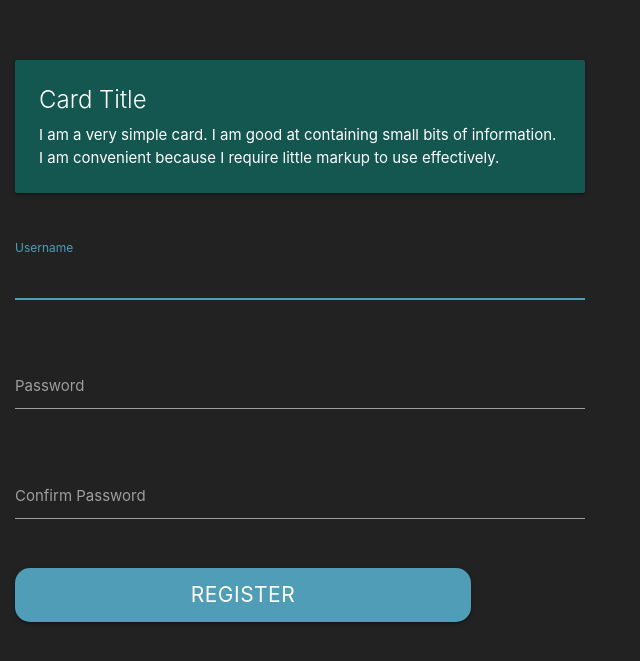
After one commit to oviv-git/Mental-Math, a Flask app: page /register in a window 1280 px wide. The commit adds this page. Shown: the top 661 px of the page, without its empty margins (0-640 px from the left). Run offline with Flask 3, Linux system fonts and the light colour scheme.

```diff
--- a/math_stone/app.py
+++ b/math_stone/app.py
@@ -2,7 +2,7 @@ from flask import Flask, flash, redirect, render_template, request, session
 from flask_session import Session
 import sqlite3
 
-from helpers import login_required
+from helpers import login_required, error
 
 app = Flask(__name__)
 
@@ -16,15 +16,55 @@ db = con.cursor()
 
 # remember res.fetchone() https://docs.python.org/3/library/sqlite3.html
 
-@app.route("/")
+@app.route("/", )
 def index():
     return render_template("/index.html")
 
 
-@app.route('/play', methods=['GET', 'POST'])
-@login_required
+
+@app.route('/play', methods=["POST"])
+# @login_required
 def play():
-    pass
+    """Sign in to be able to play"""
+    # Post is for the login form
+    # Get is for when you're in another page once you're logged in
+    if request.method == "GET":
+        print("play app route hit get")
+        return render_template("/play.html")
+
+    elif request.method == "POST":
+        print("play app route hit post")
+        return render_template("/play.html")
+
+
+@app.route('/register', methods=['GET', 'POST'])
+def register():
+    if request.method == "GET":
+        print("register app route using get")
+        return render_template("/register.html")
+
+    elif request.method == "POST":
+        if not request.form['reg_username']:
+            return error("Must include a username", 403)
+        username = request.form["reg_username"]
+
+        if not request.form['reg_password']:
+            return error("Must include a password", 403)
+        password = request.form["reg_password"]
+
+        if not request.form['reg_confirmation']:
+            return error("Must confirm password", 403)
+        confirmation = request.form["reg_confirmation"]
+
+        if password != confirmation:
+            return error("Password and confirmation must match", 403)
+
+        print(username, password, confirmation)
+
+
+        return render_template("/play.html")
+
+
 
 
 @app.route('/profile', methods=['GET', 'POST'])
--- a/math_stone/static/script.js
+++ b/math_stone/static/script.js
@@ -1 +1,14 @@
-// Definitly going to learn a lot of js soon :)
+function main() {
+    initializeModals();
+}
+
+
+function initializeModals() {
+    document.addEventListener('DOMContentLoaded', function() {
+        var modals = document.querySelectorAll('.modal')
+        var instances = M.Modal.init(modals);
+    });
+}
+
+
+main();
--- a/math_stone/static/style.css
+++ b/math_stone/static/style.css
@@ -1,3 +1,20 @@
+h1
+{
+    color: #4f9db7;
+}
+
+label.active
+{
+    color: #4f9db7 !important;
+}
+
+input:focus {
+    box-shadow: 0 1px 0 0 #4f9db7 !important;
+    border-bottom: 1px solid #4f9db7 !important;
+  }
+
+
+
 .entrance-logo
 {
     height: 60%;
@@ -10,37 +27,121 @@
 {
     object-fit: contain;
     font-size: 3em;
-    /* font-size: clamp(1rem, 3rem, 2rem); */
     display: flex;
     width: 60%;
     height: 16rem;
     justify-content: center;
     align-items: center;
-    margin: 6rem auto;
+    margin: 3rem auto;
     font-family: 'Varela Round', sans-serif;
 }
 
-.light-mode
-{
-    background-color: #FFF;
-    color:#222
+
+
+.btn {
+    background-color: #4f9db7;
 }
 
-.dark-mode
+.btn:hover {
+    background-color: #6bacc2;
+}
+.btn:focus {
+    background-color: #6bacc2;
+}
+
+
+
+.error-card-container
 {
-    background-color: #222;
-    color: #FFF;
+    object-fit: contain;
+    font-size: 3em;
+    display: flex;
+    width: 60%;
+    height: 36rem;
+    justify-content: center;
+    align-items: center;
+    margin: 3rem auto;
+    color: #c8d0f4;
+    font-family: 'Source Sans Pro', sans-serif;
+}
+.modal
+{
+    background-color: rgba(0, 0, 0, 0.0);
+}
+.modal-trigger {
+    display: block
+    margin: 2rem;
 }
 
 .form-box
 {
+    padding: 1rem;
+    display: inline-block;
+    text-align: cente;
     margin: auto;
-    max-width: 60%;
-    width: 32rem;
+    max-width: 350%;
+    width: 40rem;
 }
 .input-field
 {
     display: flex;
     justify-content: space-around;
-    height: 6rem;
+    height: 4rem;
 }
+.input-field:active
+{
+    box-shadow: red;
+}
+
+
+.btn {
+    margin: 0 auto;
+    font-size: 140%;
+    justify-content: center;
+    width: 80%;
+    border-radius: 1rem;
+}
+
+.card {
+    margin: 3rem auto;
+}
+
+html.light
+{
+    background-color: #fff;
+    color: #222;
+}
+html.dark
+{
+    background-color: #222;
+    color: #fff;
+}
+
+html.light .input-box
+{
+    color: #222
+}
+html.dark .input-box
+{
+    color: #fff;
+}
+
+html.light .card
+{
+    background-color: #3b7b91;
+}
+
+html.dark .card
+{
+    background: #145650;
+}
+
+html.light .modal
+{
+    background-color: #fff;
+}
+
+html.dark .modal
+{
+    background-color: #222;
+}
--- a/math_stone/templates/layout.html
+++ b/math_stone/templates/layout.html
@@ -1,6 +1,6 @@
 <!DOCTYPE html>
 
-<html lang="en">
+<html lang="en" class="dark">
 
     <head>
 
@@ -15,19 +15,21 @@
 
         <!-- Fonts -->
         <link href="https://fonts.googleapis.com/css2?family=Varela+Round&display=swap" rel="stylesheet">
+        <link href="https://fonts.googleapis.com/css2?family=Source+Sans+Pro:wght@600&display=swap" rel="stylesheet">
 
         <!-- Personal Stylesheet and JavaScript -->
         <link rel="stylesheet" href="static/style.css">
         <script src="static/script.js"></script>
 
     </head>
-    <body class="dark-mode">
+    <body>
         {% if session["user_id"] %}
         <!-- If logged in display the header bar -->
         {% else %}
         <!-- assume not logged in so dont -->
         {% endif %}
 
-        {% block main %}{% endblock %}
+        {% block main %}
+        {% endblock %}
     </body>
 </html>
--- /dev/null
+++ b/math_stone/templates/register.html
@@ -0,0 +1,41 @@
+{% extends "layout.html" %}
+
+{% block title %}
+    Math-Stone Register
+{% endblock %}
+
+{% block main %}
+    <div class="form-box">
+        <div class="col s12 m6">
+            <div class="card">
+                <div class="card-content">
+                <span class="card-title">Card Title</span>
+                <p>I am a very simple card. I am good at containing small bits of information.
+                I am convenient because I require little markup to use effectively.</p>
+                </div>
+            </div>
+        </div>
+        <form action="/register" class="col s12" method="post">
+            <div class="row">
+                <div class="input-field col s12">
+                    <input class="input-box" id="username" name="username" type="text"
+                    autofocus autocomplete="off">
+                    <label for="username">Username</label>
+                </div>
+            </div>
+            <div class="row">
+                <div class="input-field col s12">
+                    <input class="input-box" id="password" name="password" type="password">
+                    <label for="password">Password</label>
+                </div>
+            </div>
+            <div class="row">
+                <div class="input-field col s12">
+                    <input class="input-box" id="confirmation" name="confirmation" type="password">
+                    <label for="password">Confirm Password</label>
+                </div>
+            </div>
+            <button class="btn waves-effect waves-light btn-large">Register</button>
+        </form>
+    </div>
+{% endblock %}
```
Also changed, not shown: math_stone/helpers.py (+7 -1 lines), math_stone/templates/error.html (added, +23 -0 lines), math_stone/templates/index.html (+53 -11 lines), math_stone/templates/play.html (added, +11 -0 lines), math_stone/static/logo-dark.png (deleted), math_stone/static/logo-light.png (deleted), math_stone/static/logo.png, math_stone/static/materialize.css.
